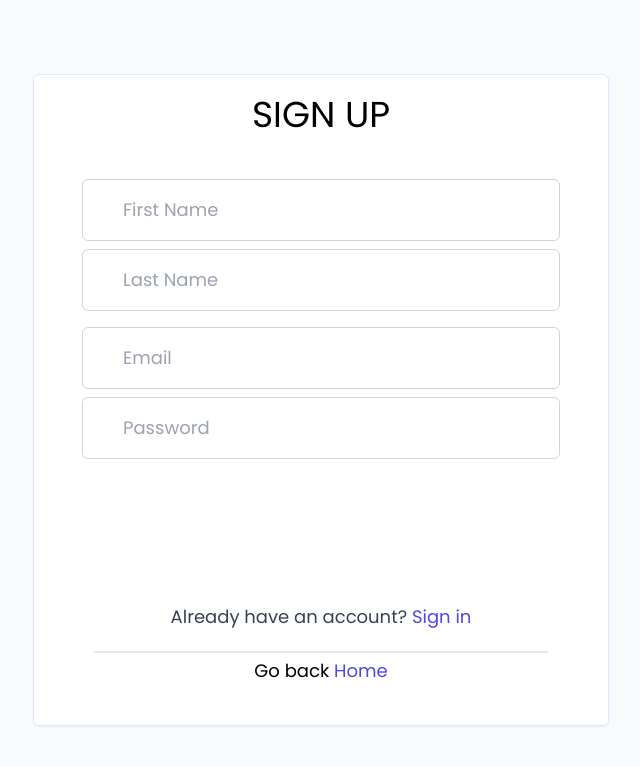
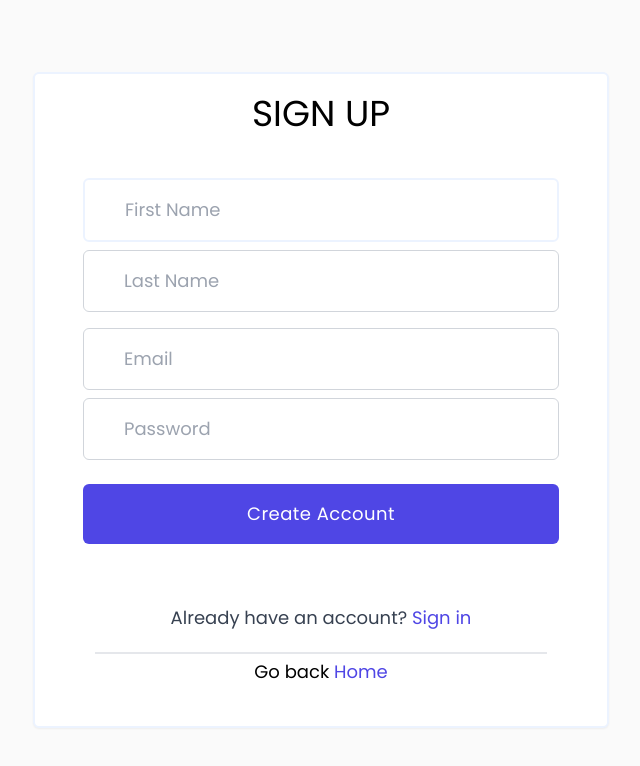
Before and after one commit to Clifftech123/react-ecommerce_website, a React (Create React App) app: page /signup in a window 1280 px wide. Shown: the top 766 px of the page, without its empty margins (319-959 px from the left). Built offline with nearby package versions, Linux system fonts and the light colour scheme.

Commit message:
I change the background and the border color

```diff
--- a/src/Components/Account/Singnup.jsx
+++ b/src/Components/Account/Singnup.jsx
@@ -34,13 +34,13 @@ const Signup = () => {
 
 	return (
 		<>
-			<div className="relative mx-2 md:mx-0 flex flex-col justify-center min-h-screen   bg-gray-50   overflow-hidden">
-				<div className=" w-full  shadow-sm md:w-screen p-5 m-auto  border border-indigo-100  bg-white rounded-md lg:max-w-xl">
+			<div className="relative mx-2 md:mx-0 flex flex-col justify-center min-h-screen    bg-BgColor   overflow-hidden">
+				<div className=" w-full  shadow-sm md:w-screen p-5 m-auto   border-2   border-lightprimary bg-white rounded-md lg:max-w-xl">
 					<h1 className="md:text-4xl text-2xl font-Poppins text-center text-NavbarBgColor  uppercase decoration-wavy">
 						Sign UP
 					</h1>
 					{/* FORM */}
-					<form onSubmit={onSubmit} className="mt-2 p-7">
+					<form onSubmit={onSubmit} className="mt-2 p-7  ">
 						<div className="mb-2 ">
 							{/* FIRST NAME */}
 							<input
@@ -49,7 +49,7 @@ const Signup = () => {
 								name="firstname"
 								type="text"
 								required
-								className="block w-full px-10 py-4 mt-2 font-Poppins text-lg  border border-gray-300  rounded-md focus:border-indigo-400 focus:ring-indigo-300 focus:outline-none focus:ring focus:ring-opacity-40"
+								className="block w-full px-10 py-4 mt-2 font-Poppins text-lg border-2   border-lightprimary  rounded-md focus:border-indigo-400 focus:ring-indigo-300 focus:outline-none focus:ring focus:ring-opacity-40"
 								placeholder="First Name"
 							/>
 						</div>
@@ -94,7 +94,7 @@ const Signup = () => {
 						<div className="mt-6">
 							<button
 								type="submit "
-								className="w-full px-10 py-4 font-Poppins text-lg tracking-wide  transition-colors duration-200 transform  text-white  bg-NavbarBgColor hover:bg-indigo-700
+								className="w-full px-10 py-4 font-Poppins text-lg tracking-wide  transition-colors duration-200 transform  text-white   bg-indigo-600  hover:bg-indigo-700
                              focus:outline-none focus:ring-2 focus:ring-offset-2
                              focus:ring-indigo-500 rounded-md "
 							>
```
